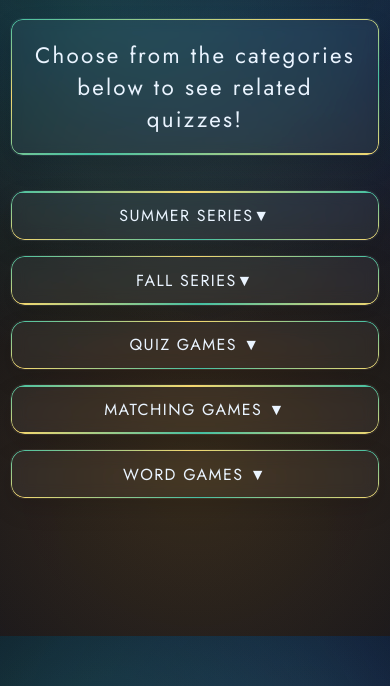
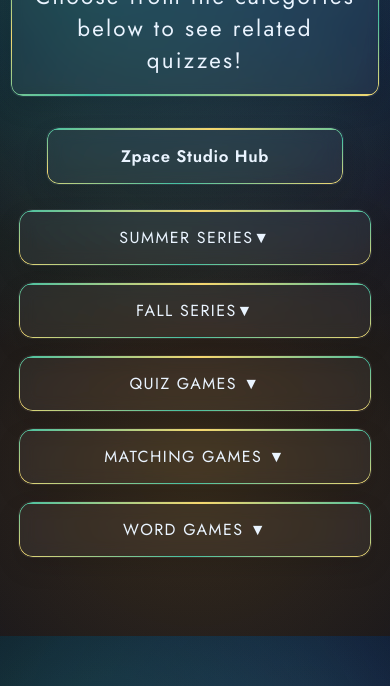
Before and after one commit to eliroush/quiz-game, a plain HTML site: page index.html in a window 390 px wide. Shown: the part 208-894 px from the top of the page. Drawn offline with nearby package versions, Linux system fonts and the light colour scheme.

Commit message:
adding hub nav link, updates to quiz button grid layout

```diff
--- a/index.html
+++ b/index.html
@@ -117,6 +117,55 @@
       height: auto;
     }
 
+    .top-nav {
+      display: flex;
+      justify-content: center;
+      gap: 10px;
+      width: 100%;
+      margin: 6px 0 14px;
+    }
+
+    .nav-btn {
+      position: relative;
+      overflow: hidden;
+      border: 1px solid transparent;
+      border-radius: 12px;
+      padding: 16px 28px;
+      background: var(--glass);
+      color: var(--text-primary);
+      text-decoration: none;
+      letter-spacing: 0.04em;
+      font-weight: 600;
+      font-size: 1.05rem;
+      min-width: 240px;
+      display: inline-flex;
+      align-items: center;
+      justify-content: center;
+      box-shadow: var(--shadow-soft);
+      backdrop-filter: blur(8px) saturate(130%);
+      -webkit-backdrop-filter: blur(8px) saturate(130%);
+      transition: background 0.15s ease, box-shadow 0.2s ease, transform 0.1s ease;
+    }
+
+    .nav-btn::after {
+      content: "";
+      position: absolute;
+      inset: 0;
+      padding: 1.2px;
+      border-radius: 12px;
+      background: var(--border-gradient);
+      pointer-events: none;
+      -webkit-mask: linear-gradient(#fff 0 0) content-box, linear-gradient(#fff 0 0);
+      -webkit-mask-composite: xor;
+              mask-composite: exclude;
+    }
+
+    .nav-btn:hover {
+      background: var(--button-hover);
+      box-shadow: var(--shadow-strong);
+      transform: translateY(-1px);
+    }
+
     .glass-shell {
       position: relative;
       width: 100%;
@@ -201,16 +250,25 @@
     .quiz-links a:hover {
     }
 
-    #categories {
-      display: flex;
-      justify-content: center;
-      align-items: stretch;
+#categories {
+      display: grid;
+      grid-template-columns: repeat(auto-fit, minmax(260px, 1fr));
       gap: 14px;
       margin: 0 auto 2em;
+      padding: 0 12px;
       width: 100%;
       max-width: 1000px;
-      flex-wrap: wrap;
+      box-sizing: border-box;
+      justify-items: stretch;
     }
+
+@media (max-width: 820px) and (min-width: 661px) {
+  #categories {
+    width: 96%;
+    max-width: 900px;
+    padding: 0 14px;
+  }
+}
 
     .category-btn {
       position: relative;
@@ -219,17 +277,17 @@
       color: var(--text-primary);
       border: 1px solid transparent;
       border-radius:14px;
-      padding: 0.8em 2.8em;
+      padding: 1em 2.8em;
       font-size: 1em;
       cursor: pointer;
       transition: transform 0.2s ease, box-shadow 0.2s ease, background 0.2s ease;
       text-transform: uppercase;
       font-weight: 400;
       letter-spacing: 0.09em;
-      flex: 1 1 300px;
-      min-width: 260px;
-      max-width: 360px;
+      width: 100%;
+      max-width: none;
       margin-bottom: 0;
+      box-sizing: border-box;
       backdrop-filter: blur(8px) saturate(130%);
       -webkit-backdrop-filter: blur(8px) saturate(130%);
       box-shadow: var(--shadow-soft);
@@ -660,23 +718,31 @@ body { padding-bottom:50px;
   }
 
   #categories {
-    padding: 0 6px;
+    padding: 0 10px;
     gap: 12px;
     align-items: stretch;
+    grid-template-columns: 1fr;
+  }
+}
+
+@media (max-width: 660px) {
+  #categories {
+    width: 98%;
+    max-width: 640px;
+    padding: 0 14px;
+    gap: 14px;
+    grid-template-columns: 1fr;
+    justify-items: stretch;
+    margin: 0 auto;
   }
 
   .category-btn {
-    flex: 0 0 100%;
-    min-width: unset;
+    width: 100%;
     max-width: none;
-    width: 100%;
+    min-width: 0;
+    box-sizing: border-box;
   }
 }
-
-  #categories {
-    padding: 0 10px;
-  }
-    }
   </style>
 </head>
 <body>
@@ -688,6 +754,9 @@ body { padding-bottom:50px;
     <p class="fade-in-load intro-chip">Choose from the categories below to see related quizzes!</p>
   </div>
 
+  <div class="top-nav fade-in-load loaded">
+    <a class="nav-btn" href="zpacestudio.html">Zpace Studio Hub</a>
+  </div>
 
   <div class="glass-shell fade-in-load">
     <div id="categories">
```
